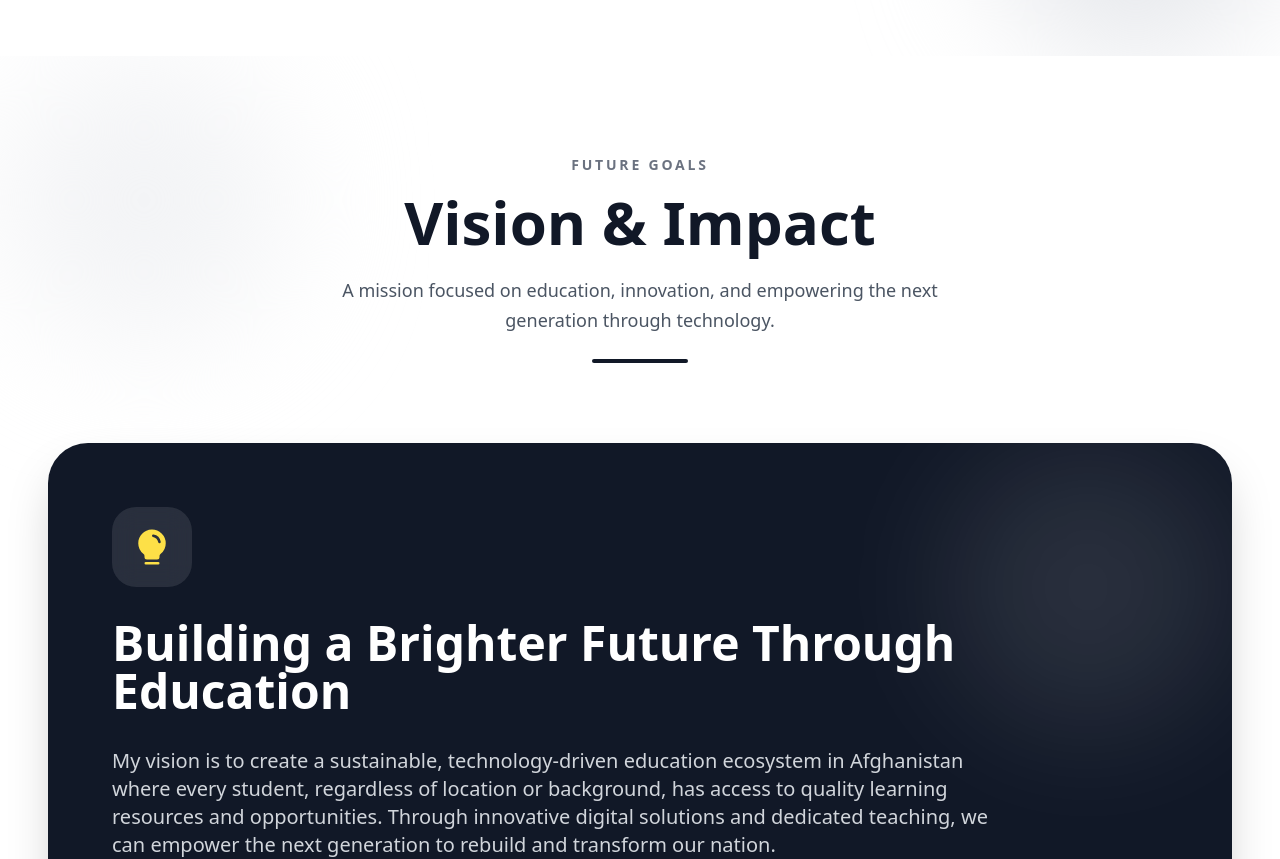
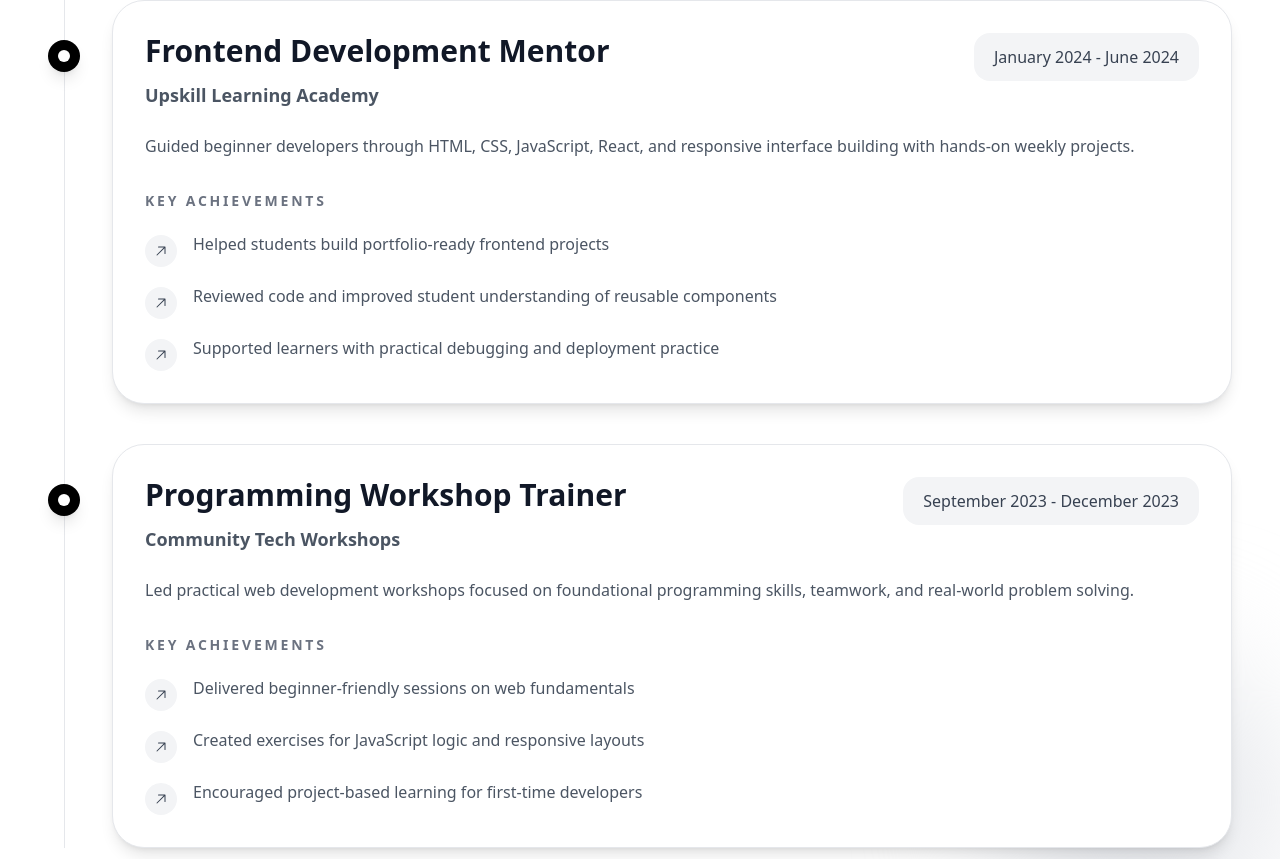
Before and after one commit to MuhdAddasHamdard/My-Protfolio, a React (Vite) app: page / in a window 1280 px wide. Shown: the part 5820-6679 px from the top of the page. Built offline with nearby package versions, Linux system fonts and the light colour scheme.

Commit message:
Done. I added 2 more entries to the Teaching timeline in mock.js: Frontend Development Mentor Programming Workshop Trainer

```diff
--- a/src/components/Navbar.jsx
+++ b/src/components/Navbar.jsx
@@ -2,6 +2,9 @@ import React, { useState, useEffect } from "react";
 import { ListIcon, XIcon, ArrowUpRightIcon } from "@phosphor-icons/react";
 
 import { motion, AnimatePresence } from "framer-motion";
+
+const MotionDiv = motion.div;
+const MotionButton = motion.button;
 
 const Navbar = () => {
   const [isScrolled, setIsScrolled] = useState(false);
@@ -202,7 +205,7 @@ const Navbar = () => {
           {isMobileMenuOpen && (
             <>
               {/* Overlay */}
-              <motion.div
+              <MotionDiv
                 initial={{ opacity: 0 }}
                 animate={{ opacity: 1 }}
                 exit={{ opacity: 0 }}
@@ -218,7 +221,7 @@ const Navbar = () => {
               />
 
               {/* Menu */}
-              <motion.div
+              <MotionDiv
                 variants={menuVariants}
                 initial="hidden"
                 animate="visible"
@@ -241,7 +244,7 @@ const Navbar = () => {
               >
                 <div className="flex flex-col p-4">
                   {navLinks.map((link) => (
-                    <motion.button
+                    <MotionButton
                       key={link.id}
                       variants={itemVariants}
                       onClick={() => scrollToSection(link.id)}
@@ -259,7 +262,7 @@ const Navbar = () => {
                       "
                     >
                       {link.label}
-                    </motion.button>
+                    </MotionButton>
                   ))}
 
                   {/* Mobile CTA */}
@@ -283,7 +286,7 @@ const Navbar = () => {
                     <ArrowUpRightIcon size={18} />
                   </button>
                 </div>
-              </motion.div>
+              </MotionDiv>
             </>
           )}
         </AnimatePresence>
--- a/src/components/Skills.jsx
+++ b/src/components/Skills.jsx
@@ -2,6 +2,8 @@
 
 import { motion } from "framer-motion";
 import skills from "../skills";
+
+const MotionDiv = motion.div;
 
 const Skills = () => {
   return (
@@ -38,7 +40,7 @@ const Skills = () => {
           {/* Right Fade */}
           <div className="absolute right-0 top-0 h-full w-24 bg-gradient-to-l from-white to-transparent z-20"></div>
 
-          <motion.div
+          <MotionDiv
             className="flex gap-8 w-max"
             animate={{ x: ["0%", "-50%"] }}
             transition={{
@@ -110,7 +112,7 @@ const Skills = () => {
                 </div>
               );
             })}
-          </motion.div>
+          </MotionDiv>
         </div>
       </div>
     </section>
--- a/src/components/TextRotation.jsx
+++ b/src/components/TextRotation.jsx
@@ -1,5 +1,7 @@
 import { motion, AnimatePresence } from "framer-motion";
 import { useEffect, useState } from "react";
+
+const MotionDiv = motion.div;
 
 const words = [
   "Frontend Developer",
@@ -36,7 +38,7 @@ export default function RotatingText() {
 
       {/* Rotating Text */}
       <AnimatePresence mode="wait">
-        <motion.div
+        <MotionDiv
           key={words[index]}
           initial={{
             opacity: 0,
@@ -73,7 +75,7 @@ export default function RotatingText() {
           "
         >
           {/* Animated Dot */}
-          <motion.div
+          <MotionDiv
             animate={{
               scale: [1, 1.4, 1],
               opacity: [1, 0.6, 1],
@@ -97,7 +99,7 @@ export default function RotatingText() {
           >
             {words[index]}
           </span>
-        </motion.div>
+        </MotionDiv>
       </AnimatePresence>
     </div>
   );
--- a/src/mock.js
+++ b/src/mock.js
@@ -82,6 +82,30 @@ export const portfolioData = {
           "Introduced project-based learning methodologies",
         ],
       },
+      {
+        institution: "Upskill Learning Academy",
+        role: "Frontend Development Mentor",
+        period: "January 2024 - June 2024",
+        description:
+          "Guided beginner developers through HTML, CSS, JavaScript, React, and responsive interface building with hands-on weekly projects.",
+        achievements: [
+          "Helped students build portfolio-ready frontend projects",
+          "Reviewed code and improved student understanding of reusable components",
+          "Supported learners with practical debugging and deployment practice",
+        ],
+      },
+      {
+        institution: "Community Tech Workshops",
+        role: "Programming Workshop Trainer",
+        period: "September 2023 - December 2023",
+        description:
+          "Led practical web development workshops focused on foundational programming skills, teamwork, and real-world problem solving.",
+        achievements: [
+          "Delivered beginner-friendly sessions on web fundamentals",
+          "Created exercises for JavaScript logic and responsive layouts",
+          "Encouraged project-based learning for first-time developers",
+        ],
+      },
     ],
 
     impact: {
```
